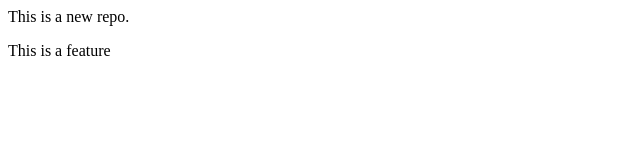
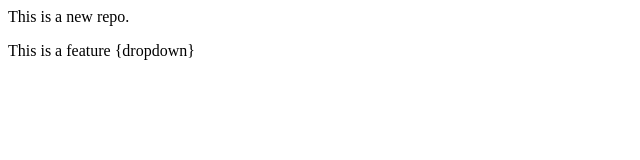
Before and after one commit to Ritesh3104/localRepo, a plain HTML site: page index.html in a window 1280 px wide. Shown: the full height of the page, 0-640 px from the left. Drawn offline with Linux system fonts and the light colour scheme.

Commit message:
add dropdown

```diff
--- a/index.html
+++ b/index.html
@@ -1,2 +1,2 @@
 <p>This is a new repo.</p>
-<p>This is a feature</p>
+<p>This is a feature {dropdown}</p>
```
